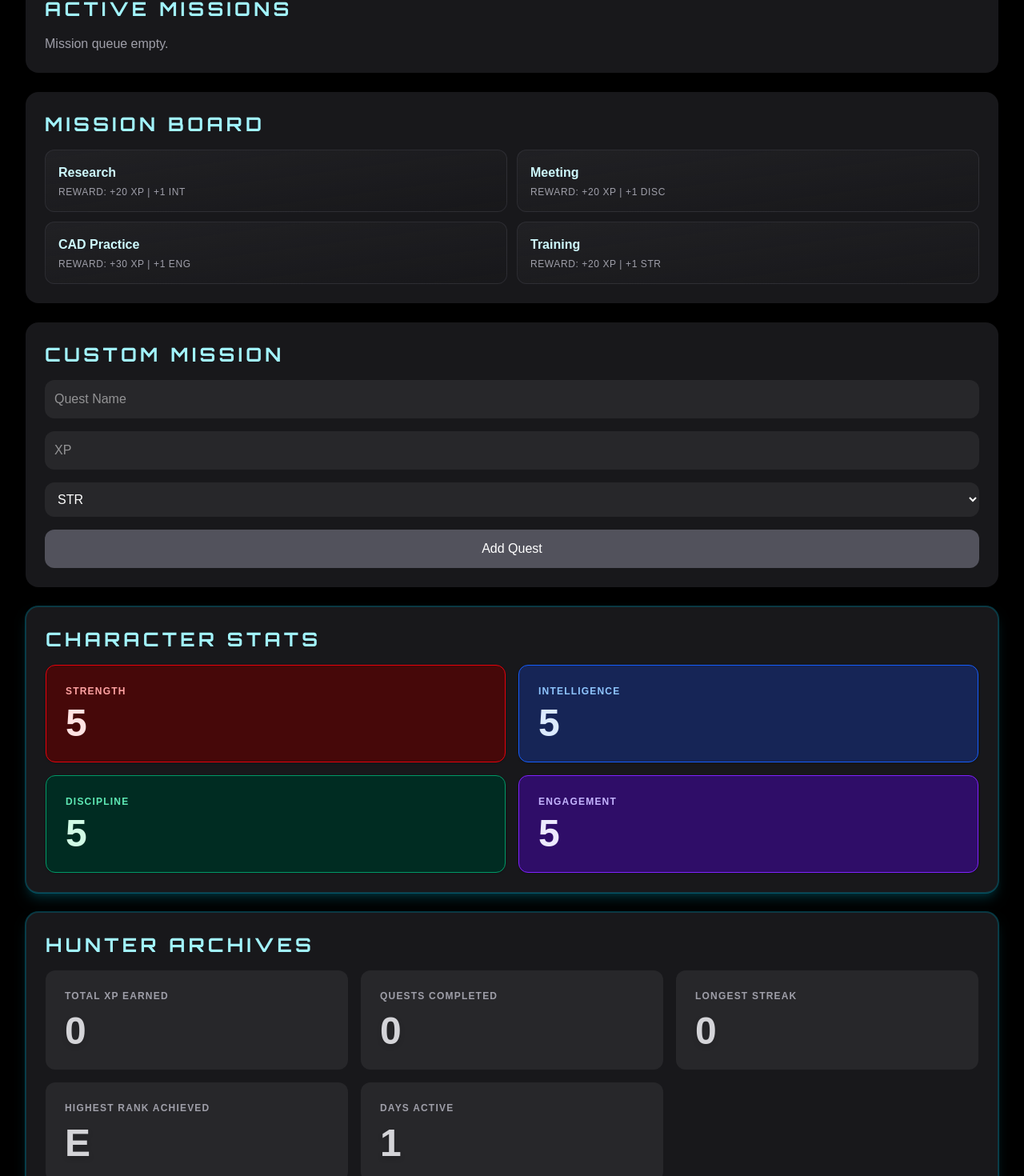
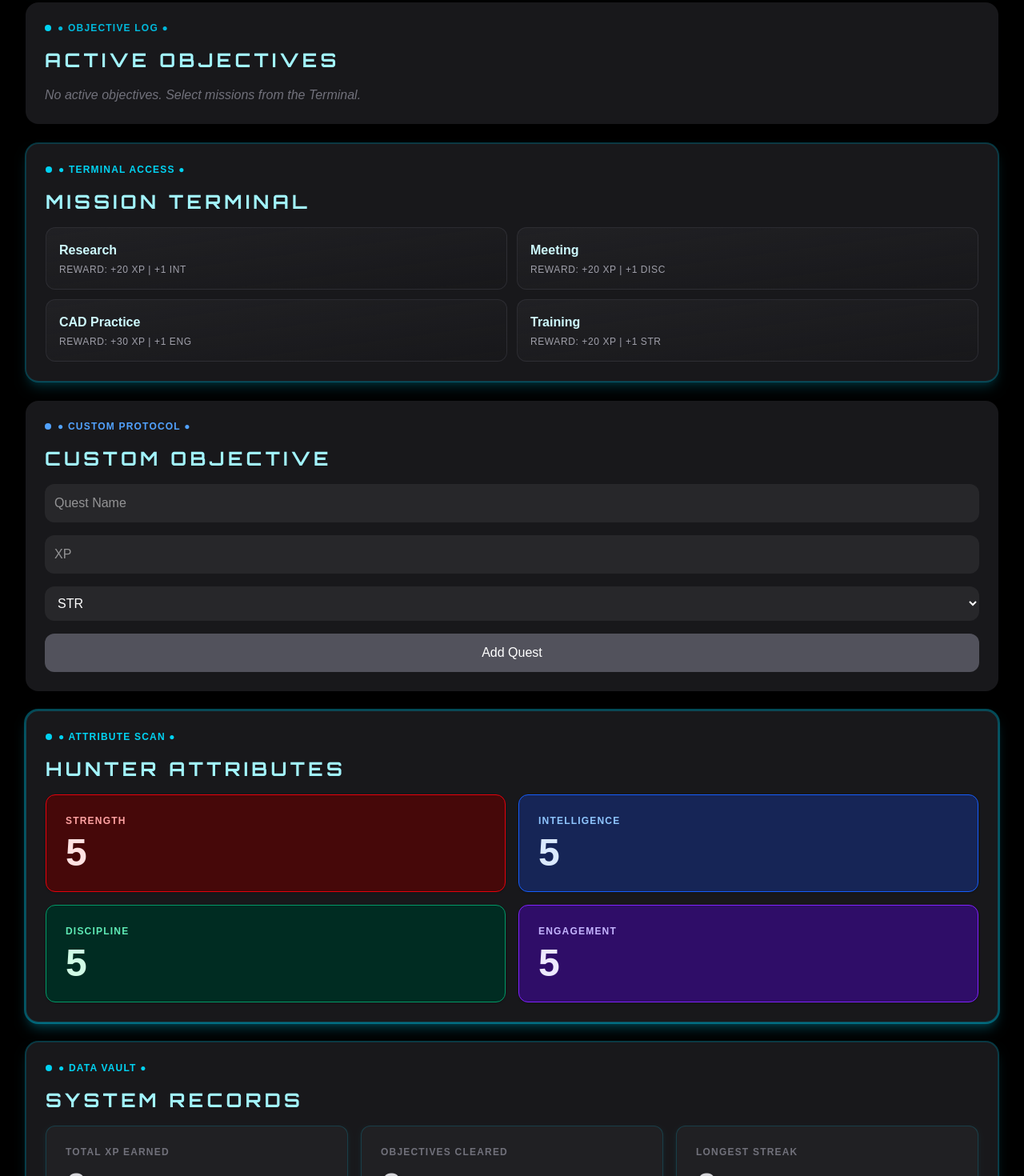
Before and after one commit to Saikat-cloud128/Hunter-System, a Next.js app: page / in a window 1280 px wide. Shown: the part 699-2169 px from the top of the page at 80% size. Built offline with nearby package versions, Linux system fonts and the light colour scheme.

Commit message:
Commit 1

```diff
--- a/app/page.tsx
+++ b/app/page.tsx
@@ -48,8 +48,21 @@ export default function Home() {
   const [daysActive, setDaysActive] = useState(0);
   const [lastActiveDate, setLastActiveDate] = useState("");
   const [notifications, setNotifications] = useState<Notification[]>([]);
+  const [missionCompletePopup, setMissionCompletePopup] = useState<{
+    missionName: string;
+    xp: number;
+    statName: string;
+    statIncrease: number;
+  } | null>(null);
 
   const maxXp = 100;
+
+  const statNameMap: Record<StatKey, string> = {
+    STR: "Strength",
+    INT: "Intelligence",
+    DISC: "Discipline",
+    ENG: "Engagement",
+  };
 
   const level = Math.floor(xp / maxXp) + 1;
 
@@ -336,6 +349,62 @@ export default function Home() {
     );
   }
 
+  function MissionCompletePopup() {
+    const [visible, setVisible] = useState(false);
+
+    useEffect(() => {
+      setVisible(true);
+      const hideTimer = setTimeout(() => setVisible(false), 2800);
+      const removeTimer = setTimeout(() => setMissionCompletePopup(null), 3200);
+      return () => {
+        clearTimeout(hideTimer);
+        clearTimeout(removeTimer);
+      };
+    }, []);
+
+    if (!missionCompletePopup) return null;
+
+    return (
+      <div
+        className={`fixed top-1/2 left-1/2 transform -translate-x-1/2 -translate-y-1/2 z-[60] transition-all duration-500 ease-out ${
+          visible ? "opacity-100 scale-100" : "opacity-0 scale-95"
+        }`}
+      >
+        <div className="bg-gradient-to-b from-zinc-900/95 to-zinc-900/90 border-2 border-cyan-500/50 rounded-3xl p-12 shadow-2xl shadow-cyan-500/30 max-w-md w-full text-center">
+          <div className="flex items-center justify-center gap-2 mb-6">
+            <div className="w-2 h-2 bg-cyan-400 rounded-full animate-pulse"></div>
+            <span className="text-xs text-cyan-400 uppercase tracking-widest font-semibold">● SYSTEM MESSAGE ●</span>
+            <div className="w-2 h-2 bg-cyan-400 rounded-full animate-pulse"></div>
+          </div>
+
+          <h3 className="font-orbitron text-2xl font-bold text-cyan-200 uppercase tracking-[0.15em] mb-6">
+            MISSION COMPLETE
+          </h3>
+
+          <div className="mb-8">
+            <p className="text-2xl font-semibold text-cyan-100 mb-6">{missionCompletePopup.missionName}</p>
+            <div className="space-y-3">
+              <div className="bg-zinc-800/50 border border-cyan-500/20 rounded-xl p-3">
+                <p className="text-xs text-zinc-400 uppercase tracking-wider mb-1">XP Awarded</p>
+                <p className="text-3xl font-extrabold text-cyan-300">+{missionCompletePopup.xp} XP</p>
+              </div>
+              <div className="bg-zinc-800/50 border border-cyan-500/20 rounded-xl p-3">
+                <p className="text-xs text-zinc-400 uppercase tracking-wider mb-1">Attribute Awarded</p>
+                <p className="text-3xl font-extrabold text-cyan-300">+{missionCompletePopup.statIncrease} {missionCompletePopup.statName}</p>
+              </div>
+            </div>
+          </div>
+
+          <div className="flex items-center justify-center gap-2">
+            <div className="w-1 h-1 bg-cyan-400 rounded-full"></div>
+            <span className="text-xs text-cyan-500 tracking-widest">━━━</span>
+            <div className="w-1 h-1 bg-cyan-400 rounded-full"></div>
+          </div>
+        </div>
+      </div>
+    );
+  }
+
   function awardQuestReward(
     quest: Quest,
     updatedQuests: Quest[],
@@ -377,6 +446,13 @@ export default function Home() {
     setHighestRank(newHighestRank);
     setLastCompletedDate(today);
     setQuestList(updatedQuests);
+
+    setMissionCompletePopup({
+      missionName: quest.name,
+      xp: quest.xp,
+      statName: statNameMap[quest.stat],
+      statIncrease: 1,
+    });
 
     pushNotification(`[SYSTEM] Quest completed: ${quest.name} (+${quest.xp} XP)`);
     pushNotification(`[SYSTEM] ${quest.stat} has increased by 1`);
@@ -517,6 +593,9 @@ function quickAddQuest(name: string, stat: StatKey, xp: number) {
           <NotificationItem key={n.id} id={n.id} message={n.message} themeData={theme} />
         ))}
       </div>
+
+      {/* Mission Complete Popup */}
+      <MissionCompletePopup />
       <h1 className="font-orbitron text-5xl font-bold text-cyan-400 mb-2">
         HUNTER SYSTEM
       </h1>
@@ -563,12 +642,16 @@ function quickAddQuest(name: string, stat: StatKey, xp: number) {
 
 
 
-      {/* CORE MISSIONS */}
+      {/* DAILY QUEST */}
       <div className="bg-zinc-900 p-6 rounded-2xl mb-6 shadow-lg shadow-cyan-500/20 ring-1 ring-cyan-500/30 border border-cyan-500/20">
+        <div className="flex items-center gap-2 mb-4">
+          <div className="w-2 h-2 bg-cyan-400 rounded-full animate-pulse"></div>
+          <span className="text-xs text-cyan-400 uppercase tracking-widest font-semibold">● SYSTEM MESSAGE ●</span>
+        </div>
         <h2 className="font-orbitron text-2xl font-semibold mb-4 text-cyan-200 uppercase tracking-[0.18em]">
-          CORE MISSIONS
+          DAILY QUEST
         </h2>
-        <p className="text-zinc-400 text-sm mb-4">Core Missions reset every day and cannot be removed.</p>
+        <p className="text-zinc-500 text-sm mb-4 italic">Essential daily objectives reset at midnight. Completion required for rank maintenance.</p>
 
         {coreQuests.length === 0 ? (
           <p className="text-zinc-400">Loading core missions...</p>
@@ -597,15 +680,19 @@ function quickAddQuest(name: string, stat: StatKey, xp: number) {
         )}
       </div>
 
-      {/* ACTIVE MISSIONS */}
+      {/* ACTIVE OBJECTIVES */}
       <div className="bg-zinc-900 p-6 rounded-2xl mb-6">
+        <div className="flex items-center gap-2 mb-4">
+          <div className="w-2 h-2 bg-cyan-400 rounded-full"></div>
+          <span className="text-xs text-cyan-500 uppercase tracking-widest font-semibold">● OBJECTIVE LOG ●</span>
+        </div>
         <h2 className="font-orbitron text-2xl font-semibold mb-4 text-cyan-200 uppercase tracking-[0.18em]">
-          ACTIVE MISSIONS
+          ACTIVE OBJECTIVES
         </h2>
 
         {quests.length === 0 ? (
-          <p className="text-zinc-400">
-            Mission queue empty.
+          <p className="text-zinc-500 italic">
+            No active objectives. Select missions from the Terminal.
           </p>
         ) : (
           <div className="space-y-3">
@@ -640,10 +727,14 @@ function quickAddQuest(name: string, stat: StatKey, xp: number) {
         )}
       </div>
 
-      {/* MISSION BOARD */}
-      <div className="bg-zinc-900 p-6 rounded-2xl mb-6">
+      {/* MISSION TERMINAL */}
+      <div className="bg-zinc-900 p-6 rounded-2xl mb-6 shadow-lg shadow-cyan-500/20 ring-1 ring-cyan-500/30 border border-cyan-500/20">
+        <div className="flex items-center gap-2 mb-4">
+          <div className="w-2 h-2 bg-cyan-400 rounded-full animate-pulse"></div>
+          <span className="text-xs text-cyan-400 uppercase tracking-widest font-semibold">● TERMINAL ACCESS ●</span>
+        </div>
         <h2 className="font-orbitron text-2xl font-semibold mb-4 text-cyan-200 uppercase tracking-[0.18em]">
-          MISSION BOARD
+          MISSION TERMINAL
         </h2>
 
         <div className="grid grid-cols-1 sm:grid-cols-2 gap-3">
@@ -681,10 +772,14 @@ function quickAddQuest(name: string, stat: StatKey, xp: number) {
         </div>
       </div>
 
-      {/* ADD MISSION */}
+      {/* CUSTOM OBJECTIVE */}
 <div className="bg-zinc-900 p-6 rounded-2xl mb-6">
+  <div className="flex items-center gap-2 mb-4">
+    <div className="w-2 h-2 bg-blue-400 rounded-full"></div>
+    <span className="text-xs text-blue-400 uppercase tracking-widest font-semibold">● CUSTOM PROTOCOL ●</span>
+  </div>
   <h2 className="font-orbitron text-2xl font-semibold mb-4 text-cyan-200 uppercase tracking-[0.18em]">
-    CUSTOM MISSION
+    CUSTOM OBJECTIVE
   </h2>
 
   <div className="flex flex-col gap-4">
@@ -730,10 +825,14 @@ function quickAddQuest(name: string, stat: StatKey, xp: number) {
 
 
 
-      {/* CHARACTER STATS */}
-      <div className="bg-zinc-900 p-6 rounded-2xl shadow-lg shadow-cyan-500/20 ring-1 ring-cyan-500/30 border border-cyan-500/20">
+      {/* HUNTER ATTRIBUTES */}
+      <div className="bg-zinc-900 p-6 rounded-2xl shadow-lg shadow-cyan-500/30 ring-2 ring-cyan-500/40 border border-cyan-500/30">
+        <div className="flex items-center gap-2 mb-4">
+          <div className="w-2 h-2 bg-cyan-400 rounded-full animate-pulse"></div>
+          <span className="text-xs text-cyan-400 uppercase tracking-widest font-semibold">● ATTRIBUTE SCAN ●</span>
+        </div>
         <h2 className="font-orbitron text-2xl font-semibold mb-4 text-cyan-200 uppercase tracking-[0.18em]">
-          CHARACTER STATS
+          HUNTER ATTRIBUTES
         </h2>
 
         <div className="grid grid-cols-2 gap-4">
@@ -759,35 +858,39 @@ function quickAddQuest(name: string, stat: StatKey, xp: number) {
         </div>
       </div>
 
-      {/* HUNTER RECORDS */}
+      {/* SYSTEM RECORDS */}
       <div className="bg-zinc-900 p-6 rounded-2xl mt-6 shadow-lg shadow-cyan-500/20 ring-1 ring-cyan-500/30 border border-cyan-500/20">
+        <div className="flex items-center gap-2 mb-4">
+          <div className="w-2 h-2 bg-cyan-400 rounded-full animate-pulse"></div>
+          <span className="text-xs text-cyan-400 uppercase tracking-widest font-semibold">● DATA VAULT ●</span>
+        </div>
         <h2 className="font-orbitron text-2xl font-semibold mb-4 text-cyan-200 uppercase tracking-[0.18em]">
-          HUNTER ARCHIVES
+          SYSTEM RECORDS
         </h2>
 
         <div className="grid grid-cols-1 sm:grid-cols-2 lg:grid-cols-3 gap-4">
-          <div className="bg-zinc-800 p-6 rounded-xl">
-            <div className="text-xs text-zinc-400 uppercase mb-3 tracking-widest font-semibold">Total XP Earned</div>
+          <div className="bg-zinc-800/60 p-6 rounded-xl border border-cyan-500/20 shadow-md shadow-cyan-500/10">
+            <div className="text-xs text-zinc-500 uppercase mb-3 tracking-widest font-semibold">Total XP Earned</div>
             <div className={`text-5xl font-extrabold ${theme.highlight} leading-none drop-shadow-md`}>{totalXPEarned}</div>
           </div>
 
-          <div className="bg-zinc-800 p-6 rounded-xl">
-            <div className="text-xs text-zinc-400 uppercase mb-3 tracking-widest font-semibold">Quests Completed</div>
+          <div className="bg-zinc-800/60 p-6 rounded-xl border border-cyan-500/20 shadow-md shadow-cyan-500/10">
+            <div className="text-xs text-zinc-500 uppercase mb-3 tracking-widest font-semibold">Objectives Cleared</div>
             <div className={`text-5xl font-extrabold ${theme.highlight} leading-none drop-shadow-md`}>{questsCompleted}</div>
           </div>
 
-          <div className="bg-zinc-800 p-6 rounded-xl">
-            <div className="text-xs text-zinc-400 uppercase mb-3 tracking-widest font-semibold">Longest Streak</div>
+          <div className="bg-zinc-800/60 p-6 rounded-xl border border-cyan-500/20 shadow-md shadow-cyan-500/10">
+            <div className="text-xs text-zinc-500 uppercase mb-3 tracking-widest font-semibold">Longest Streak</div>
             <div className={`text-5xl font-extrabold ${theme.highlight} leading-none drop-shadow-md`}>{longestStreak}</div>
           </div>
 
-          <div className="bg-zinc-800 p-6 rounded-xl">
-            <div className="text-xs text-zinc-400 uppercase mb-3 tracking-widest font-semibold">Highest Rank Achieved</div>
+          <div className="bg-zinc-800/60 p-6 rounded-xl border border-cyan-500/20 shadow-md shadow-cyan-500/10">
+            <div className="text-xs text-zinc-500 uppercase mb-3 tracking-widest font-semibold">Peak Rank</div>
             <div className={`text-5xl font-extrabold ${theme.highlight} leading-none drop-shadow-md`}>{highestRank}</div>
           </div>
 
-          <div className="bg-zinc-800 p-6 rounded-xl">
-            <div className="text-xs text-zinc-400 uppercase mb-3 tracking-widest font-semibold">Days Active</div>
+          <div className="bg-zinc-800/60 p-6 rounded-xl border border-cyan-500/20 shadow-md shadow-cyan-500/10">
+            <div className="text-xs text-zinc-500 uppercase mb-3 tracking-widest font-semibold">Active Days</div>
             <div className={`text-5xl font-extrabold ${theme.highlight} leading-none drop-shadow-md`}>{daysActive}</div>
           </div>
         </div>
```
